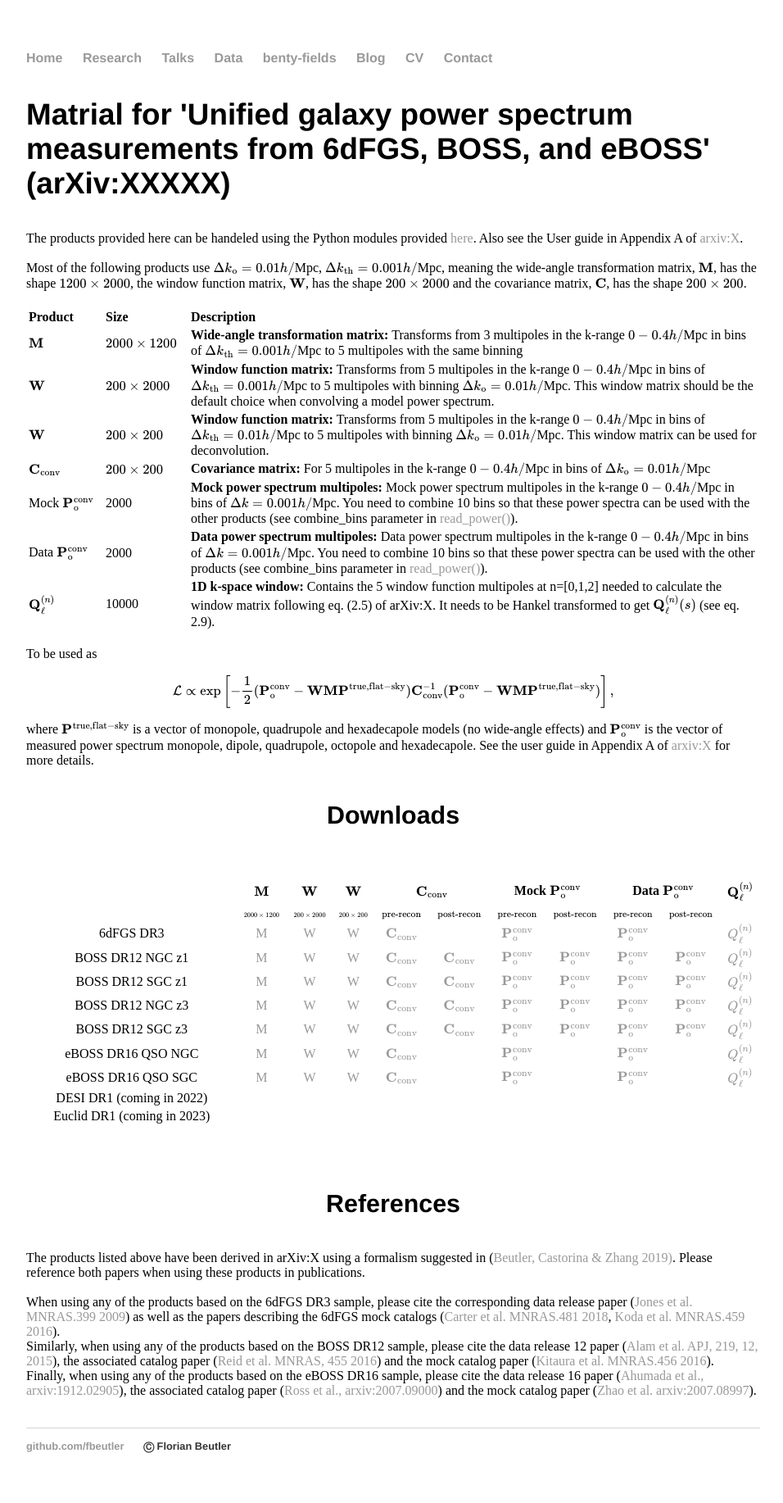
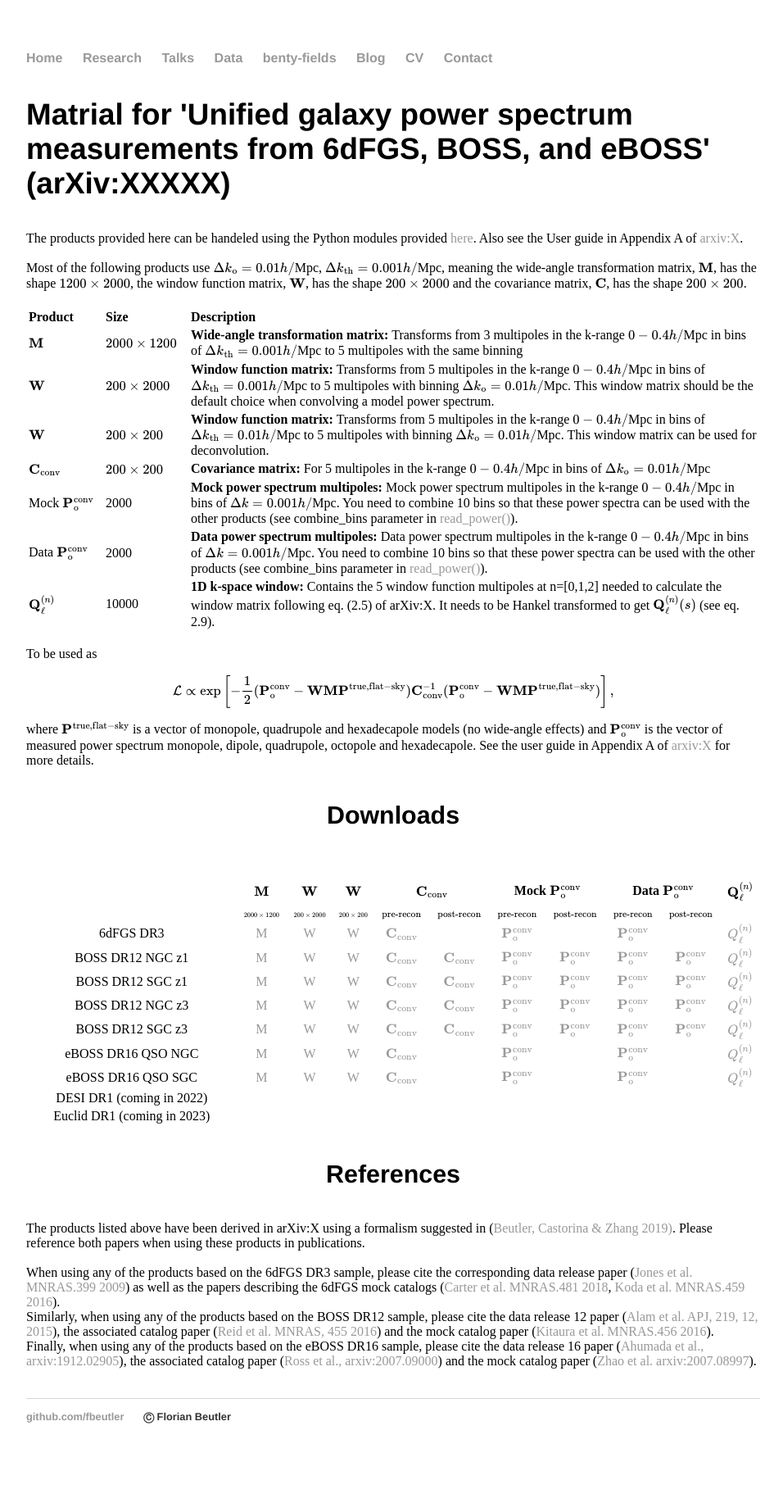
Before and after one commit to fbeutler/fbeutler.github.io, a Jekyll site: the page built from hub/deconv_paper.html, in a window 1280 px wide. Shown: the whole page at 82% size, without its empty margins (160-1116 px from the left). Built offline with Jekyll 4.4.1, drawn with Linux system fonts in a browser that asks for light colours; after the commit the page ends 1798 px from its top, so only the background shows below that.

Commit message:
Update deconv_paper.html

```diff
--- a/hub/deconv_paper.html
+++ b/hub/deconv_paper.html
@@ -217,7 +217,7 @@ title: Some material
     <td></td>
     <td></td>
   </tr>
-</table><br><br>
+</table>
 
 <h4 style="text-align:center">References</h4>
 
```
